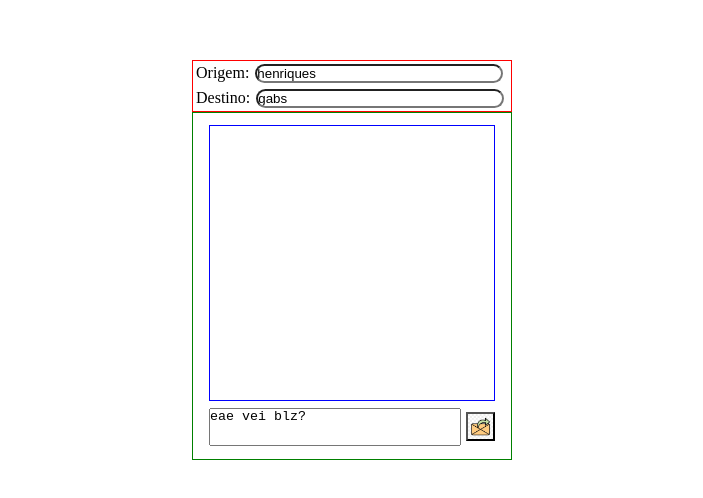
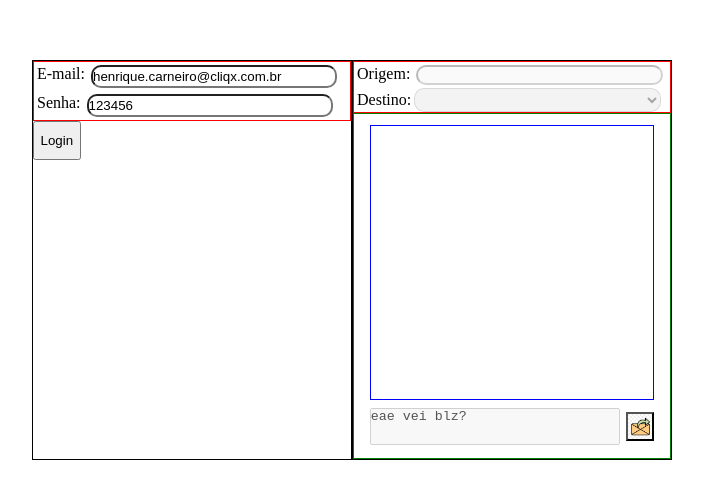
Before and after one commit to HCAC17/FaceBook_2, a plain HTML site: page index.html in a window 1280 px wide. Shown: the part 140-638 px from the top of the page, without its empty margins (288-991 px from the left). Drawn offline with Linux system fonts and the light colour scheme; no server answers.

Commit message:
Facebook 2 - 04/05/2022

```diff
--- a/assets/css/campoMsg.css
+++ b/assets/css/campoMsg.css
@@ -1,12 +1,12 @@
-#container {
-    /* border: 1px solid black ; */
+.container {
+    border: 1px solid black ;
     width: 40vh;
     height: 50vh;
     display: flex;
     flex-direction: column;
 }
 
-#campoOrigemDestino {
+#campoOrigemDestino, #campoLogin{
     display: flex;
     flex-wrap: wrap;
     border: 1px solid red;
@@ -14,12 +14,15 @@
     height: 15%;
 }
 
-#campoOrigemDestino > input {
+
+
+#campoOrigemDestino > input, #campoLogin > input, #campoOrigemDestino > select {
     width: 78%;
     border-radius: 10px;
 }
 
-#campoOrigemDestino > input, #campoOrigemDestino > label{
+#campoOrigemDestino > input, #campoOrigemDestino > label,
+#campoLogin > input, #campoLogin > label{
     margin: 3px;
 }
 
@@ -59,3 +62,8 @@
     background-repeat: no-repeat;
     background-size: cover;
 }
+
+#logar {
+    height: 10%;
+    width: 15%;
+}
--- a/assets/js/qyeryAPI.js
+++ b/assets/js/qyeryAPI.js
@@ -1,5 +1,7 @@
 var imputOrigem = document.getElementById('input1');
 var imputDestino = document.getElementById('input2');
+var email = document.getElementById('input3')
+var senha = document.getElementById('input4')
 var inputChat = document.getElementById('inputChat')
 var campoChat = document.getElementById('aqui')
 
@@ -7,10 +9,65 @@ var interval  = undefined;
 
 var obj = {}
 
-imputDestino.value = 'gabs';
-imputOrigem.value = 'henriques';
+pesquisaCadas();
+
 inputChat.value = 'eae vei blz?';
+senha.value = 123456;
+email.value = "henrique.carneiro@cliqx.com.br";
 
+function login () {
+    var xhr = new XMLHttpRequest();
+    console.log(email.value, senha.value)
+    xhr.open("GET",`https://barth.com.br/ApiChatCliqx/chat/verificarLogin.php?email=${email.value}&senha=${senha.value}`);
+    xhr.send(null);
+
+    xhr.onreadystatechange = function () {
+        console.log(JSON.parse(xhr.responseText))
+      if (xhr.readyState === 4) {
+        //console.log("aquifoi");
+        if (xhr.status === 200) {
+
+            //campoChat.innerHTML='';
+            response = JSON.parse(xhr.responseText);
+            if(response.login){
+                imputDestino.disabled  = false;
+                inputChat.disabled  = false;
+                imputOrigem.value = response.nome
+            }
+            //console.log(response);
+        }
+      }
+    };
+  }
+
+
+  function pesquisaCadas () {
+    var xhr = new XMLHttpRequest();
+    console.log(email.value, senha.value)
+    xhr.open("GET",`https://barth.com.br/ApiChatCliqx/chat/receberUsuarios.php`);
+    xhr.send(null);
+
+    xhr.onreadystatechange = function () {
+        console.log(JSON.parse(xhr.responseText))
+      if (xhr.readyState === 4) {
+        //console.log("aquifoi");
+        if (xhr.status === 200) {
+
+            //campoChat.innerHTML='';
+            response = JSON.parse(xhr.responseText);
+
+            for(let i = 0; i < response.length; i++){
+              var opition = document.createElement('option');
+              var nomeOp = document.createTextNode(response[i].nome);
+              opition.appendChild(nomeOp);
+              opition.setAttribute('value', `${response[i].nome}`);
+              imputDestino.appendChild(opition);
+            }
+            //console.log(response);
+        }
+      }
+    };
+  }
 
 function pesquisarAPI () {
     var xhr = new XMLHttpRequest();
@@ -31,6 +88,7 @@ function pesquisarAPI () {
 
             for(let x = 0; x < response.length; x++){
                 var li = document.createElement('li');
+
                 var dt = document.createElement('dt');
                 var dtText = document.createTextNode(
                     `${response[x].origem}`
@@ -73,7 +131,7 @@ function chat () {
 
             //console.log(xhr.status)
             if (xhr.status == 201) {
-                //console.log('mando')
+                console.log('mando');
                 interval = setInterval(function(){
                     pesquisarAPI();
                 },5000)
--- a/index.html
+++ b/index.html
@@ -11,22 +11,30 @@
 </head>
 <body>
 
-    <div id="container">
+    <div class="container">
+        <div id="campoLogin">
+            <label for="input3">E-mail:</label><input type="text" id="input3">
+            <label for="input4">Senha:</label><input type="text" id="input4">
+        </div>
+        <button onclick="login()" id="logar">Login</button>
+    </div>
+    <div class="container">
         <div id="campoOrigemDestino">
-            <label for="input1">Origem:</label><input type="text" id="input1">
-            <label for="input2">Destino:</label><input type="text" id="input2">
+            <label for="input1">Origem:</label><input type="text" id="input1" disabled>
+            <label for="input2">Destino:</label><select name="nomes" id="input2" disabled></select>
         </div>
         <div id="campoChat">
             <div  id="chat"  style="resize: none;">
                 <ul id="aqui"></ul>
             </div>
             <div id="divMensage">
-                <textarea name="textArea" cols="30" rows="10" id="inputChat" style="resize: none;"></textarea>
+                <textarea name="textArea" cols="30" rows="10" id="inputChat" style="resize: none;" disabled></textarea>
                 <button id="button" onclick="chat()"></button>
             </div>
         </div>
     </div>
 
+
     <script src="./assets/js/qyeryAPI.js"></script>
 
 </body>
```
